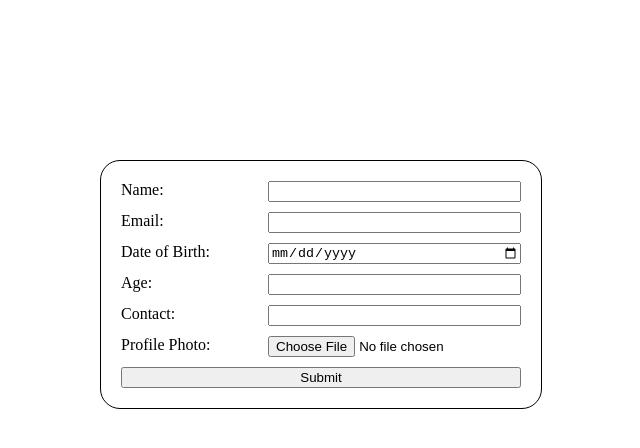
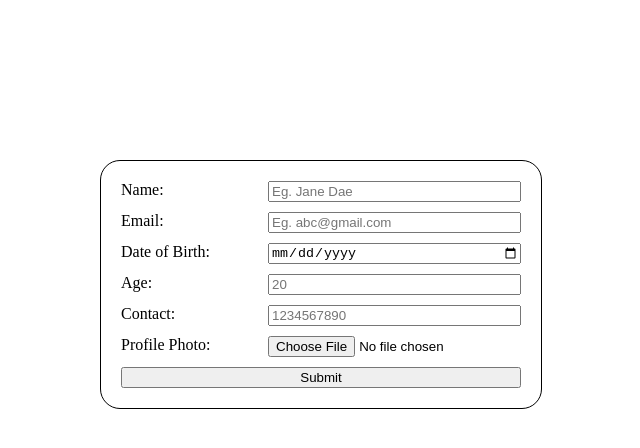
Before and after one commit to Nishtha077/MERN-Assignments, a plain HTML site: page DetailsCard/index.html in a window 1280 px wide. Shown: the whole page, without its empty margins (319-959 px from the left). Drawn offline with Linux system fonts and the light colour scheme.

```diff
--- a/DetailsCard/index.html
+++ b/DetailsCard/index.html
@@ -38,19 +38,19 @@
 
     <form id="form" onsubmit="handleSubmit(event)">
             <label for="user-name">Name: </label>
-            <input type="text" id="user-name">
+            <input type="text" id="user-name" placeholder="Eg. Jane Dae" required>
 
             <label for="user-mail">Email: </label>
-            <input type="email" id="user-mail" id="">
+            <input type="email" id="user-mail" id="" placeholder="Eg. abc@gmail.com" required>
 
             <label for="dob">Date of Birth:</label>
             <input type="date" id="dob" id="">
 
             <label for="age">Age:</label>
-            <input type="number" id="age" id="">
+            <input type="number" id="age" id="" placeholder="20">
 
             <label for="contact">Contact:</label>
-            <input type="number" id="contact" id="">
+            <input type="tel" id="contact" id="" placeholder="1234567890" pattern="[0-9]{10}" required>
 
             <label for="profile-photo">Profile Photo:</label>
             <input type="file" id="profile-photo" id="">
--- a/DetailsCard/script.js
+++ b/DetailsCard/script.js
@@ -3,6 +3,7 @@
 
 const handleSubmit = (e) => {
     e.preventDefault();
+    // print(e.target)
     const data = e.target;
     const attributes = ["Name", "Email", "DOB", "Age", "Contact", "Profile Photo"];
 
@@ -13,13 +14,16 @@ const handleSubmit = (e) => {
     for(i = 0; i <= 4; i++){
         // console.log(data[i].value);
         display = document.createElement('p');
-        display.textContent = attributes[i] +": " + data[i].value;
+        display.textContent = attributes[i] +": " + (data[i].value ? data[i].value : "--Missing--");
         details.appendChild(display);
     }
 
     const photo = data[5].files[0];
     const displayPhoto = document.getElementById("photo-upload");
-    displayPhoto.src = URL.createObjectURL(photo);
+    if (photo){
+        displayPhoto.src = URL.createObjectURL(photo);
+    }
+    displayPhoto.alt = "Profile photo missing"
 
 
     const form = document.getElementById("form");
--- a/DetailsCard/style.css
+++ b/DetailsCard/style.css
@@ -15,7 +15,6 @@
     width: 35em;
     height: 15em;
     margin-top: 10em;
-
 
 }
 
```
